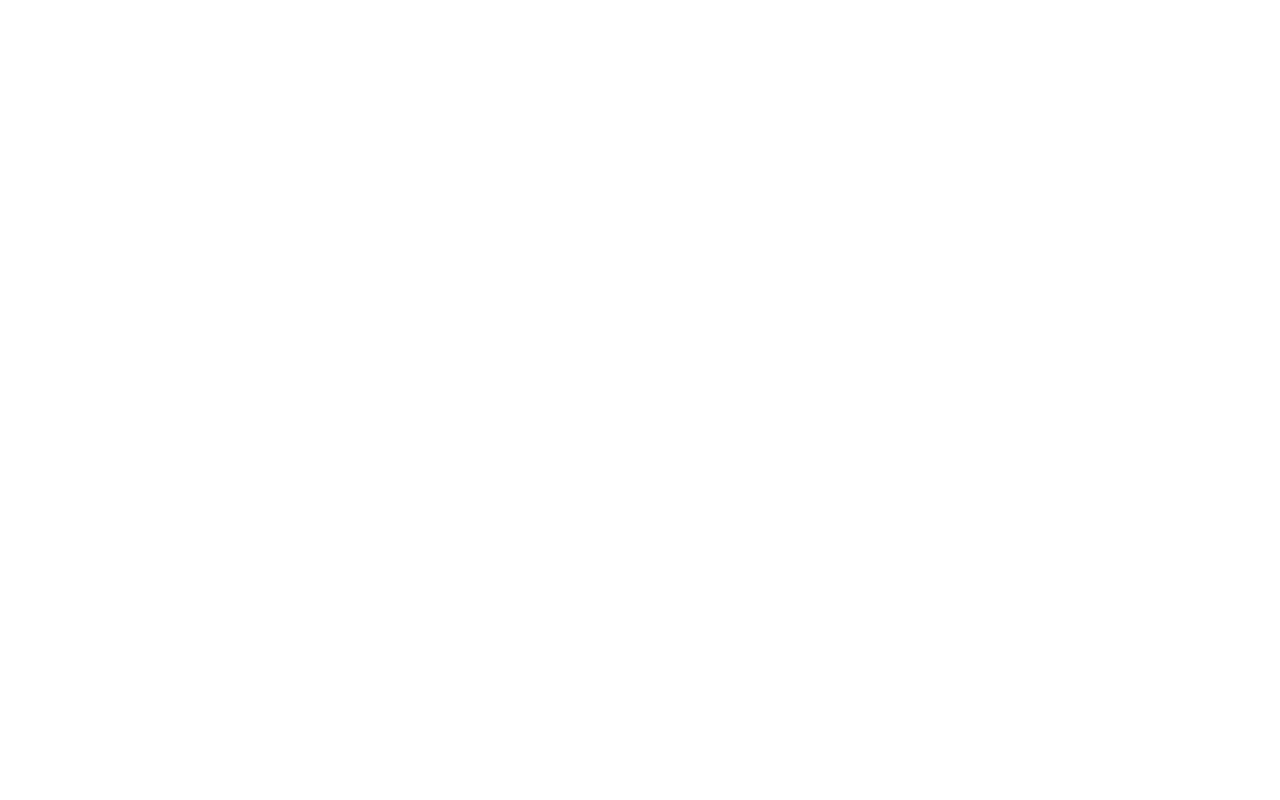
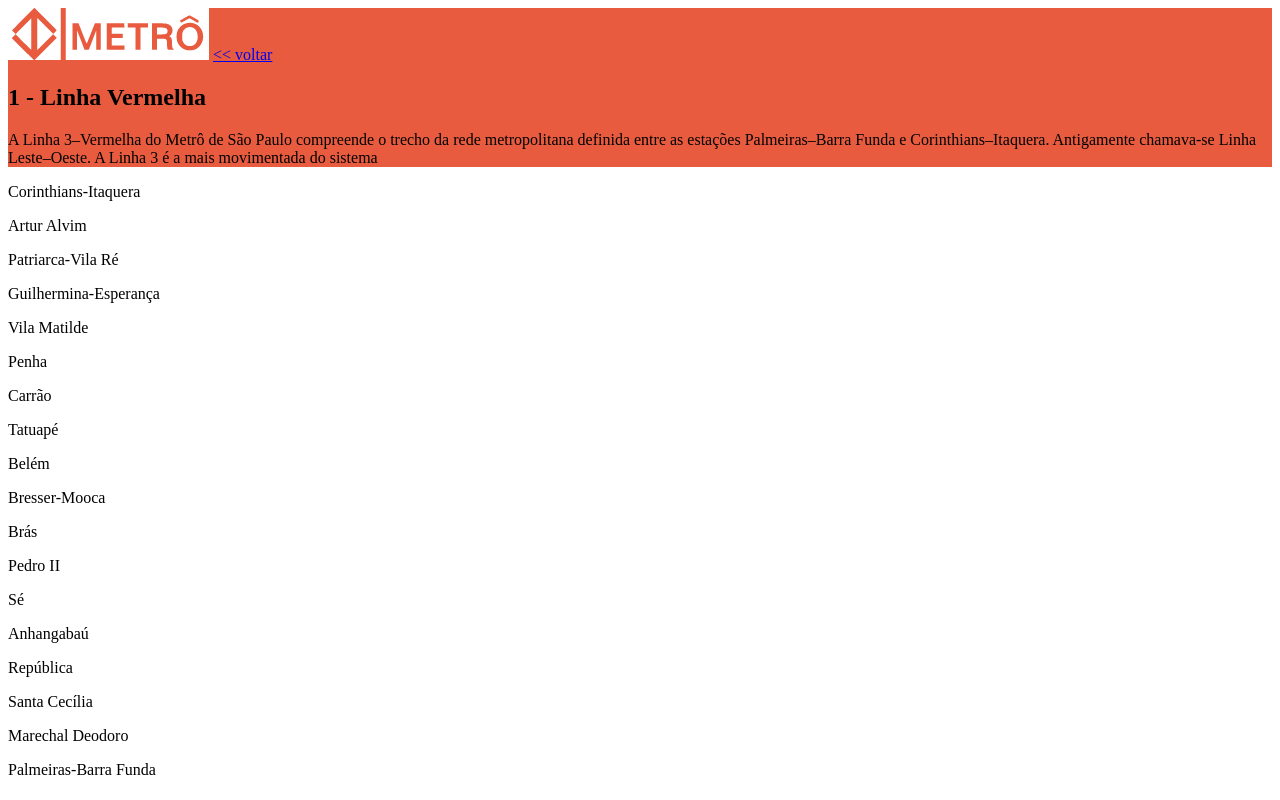
Before and after one commit to RaissaMariaB/site-metro-responsivo, a plain HTML site: page linha-vermelha.html in a window 1280 px wide. Drawn offline with Linux system fonts and the light colour scheme.

Commit message:
adiciona cores e altera textos na linha vermelha

```diff
--- a/css/linha-azul.css
+++ b/css/linha-azul.css
@@ -92,6 +92,6 @@ body{
 
 @media (max-width: 768px) {
     .conteiner {
-        display: flex;
+
     }
 }
--- a/linha-vermelha.css
+++ b/linha-vermelha.css
@@ -0,0 +1,13 @@
+
+
+.topo{
+    background-color: #e85b3f;
+}
+
+.linha {
+    background-color: #e85b3f;
+}
+
+.background-linhas{
+    background-color: #e85b3f;
+}
--- a/linha-vermelha.html
+++ b/linha-vermelha.html
@@ -0,0 +1,113 @@
+<!DOCTYPE html>
+<html lang="pt-br">
+
+<head>
+    <meta charset="UTF-8">
+    <meta name="viewport" content="width=device-width, initial-scale=1.0">
+    <meta http-equiv="X-UA-Compatible" content="ie=edge">
+    <link href="https://fonts.googleapis.com/css?family=Rubik:300i,400,900&display=swap" rel="stylesheet">
+    <link rel="stylesheet" href="linha-vermelha.css">
+    <title> 1 - Linha Azul</title>
+</head>
+
+<body>
+    <main class="conteiner">
+        <section class="topo">
+            <header class="header">
+                <img class="header__img" src="./assets/logo.png" alt="Logo branco da CPTM">
+                <a class="header__link" href="index.html">
+                    << voltar </a> </header> <div class="titulo">
+                        <h1>1 - Linha Vermelha </h1>
+                        </div>
+                        <div class="conteudo">
+                            <p class="conteudo__texto">
+                                A Linha 3–Vermelha do Metrô de São Paulo
+                                compreende o trecho da rede
+                                metropolitana definida entre as estações
+                                Palmeiras–Barra Funda e
+                                Corinthians–Itaquera. Antigamente
+                                chamava-se Linha Leste–Oeste. A Linha 3
+                                é a mais movimentada do sistema
+                            </p>
+                        </div>
+        </section>
+        <div class="linha"></div>
+        <section class="bottom">
+            <div class="linhas">
+                <div class="linhas__bullet"></div>
+                <p class="linhas__estacao"> Corinthians-Itaquera</p>
+            </div>
+            <div class="linhas">
+                <div class="linhas__bullet"></div>
+                <p class="linhas__estacao">Artur Alvim</p>
+            </div>
+            <div class="linhas">
+                <div class="linhas__bullet"></div>
+                <p class="linhas__estacao"> Patriarca-Vila Ré	</p>
+            </div>
+            <div class="linhas">
+                <div class="linhas__bullet"></div>
+                <p class="linhas__estacao">Guilhermina-Esperança</p>
+            </div>
+            <div class="linhas">
+                <div class="linhas__bullet"></div>
+                <p class="linhas__estacao">Vila Matilde</p>
+            </div>
+            <div class="linhas">
+                <div class="linhas__bullet"></div>
+                <p class="linhas__estacao">Penha</p>
+            </div>
+            <div class="linhas">
+                <div class="linhas__bullet"></div>
+                <p class="linhas__estacao">Carrão</p>
+            </div>
+            <div class="linhas">
+                <div class="linhas__bullet"></div>
+                <p class="linhas__estacao">Tatuapé</p>
+            </div>
+            <div class="linhas">
+                <div class="linhas__bullet"></div>
+                <p class="linhas__estacao">Belém</p>
+            </div>
+            <div class="linhas">
+                <div class="linhas__bullet"></div>
+                <p class="linhas__estacao">Bresser-Mooca</p>
+            </div>
+            <div class="linhas">
+                <div class="linhas__bullet"></div>
+                <p class="linhas__estacao">Brás	</p>
+            </div>
+            <div class="linhas">
+                <div class="linhas__bullet"></div>
+                <p class="linhas__estacao">Pedro II</p>
+            </div>
+            <div class="linhas">
+                <div class="linhas__bullet"></div>
+                <p class="linhas__estacao">Sé</p>
+            </div>
+            <div class="linhas">
+                <div class="linhas__bullet"></div>
+                <p class="linhas__estacao">Anhangabaú</p>
+            </div>
+            <div class="linhas">
+                <div class="linhas__bullet"></div>
+                <p class="linhas__estacao">República</p>
+            </div>
+            <div class="linhas">
+                <div class="linhas__bullet"></div>
+                <p class="linhas__estacao">Santa Cecília</p>
+            </div>
+            <div class="linhas">
+                <div class="linhas__bullet"></div>
+                <p class="linhas__estacao"> Marechal Deodoro	</p>
+            </div>
+            <div class="linhas">
+                    <div class="linhas__bullet"></div>
+                    <p class="linhas__estacao">Palmeiras-Barra Funda</p>
+            </div>
+
+        </section>
+        <div class="background-linhas"></div>
+    </main>
+</body>
+</html>
```
